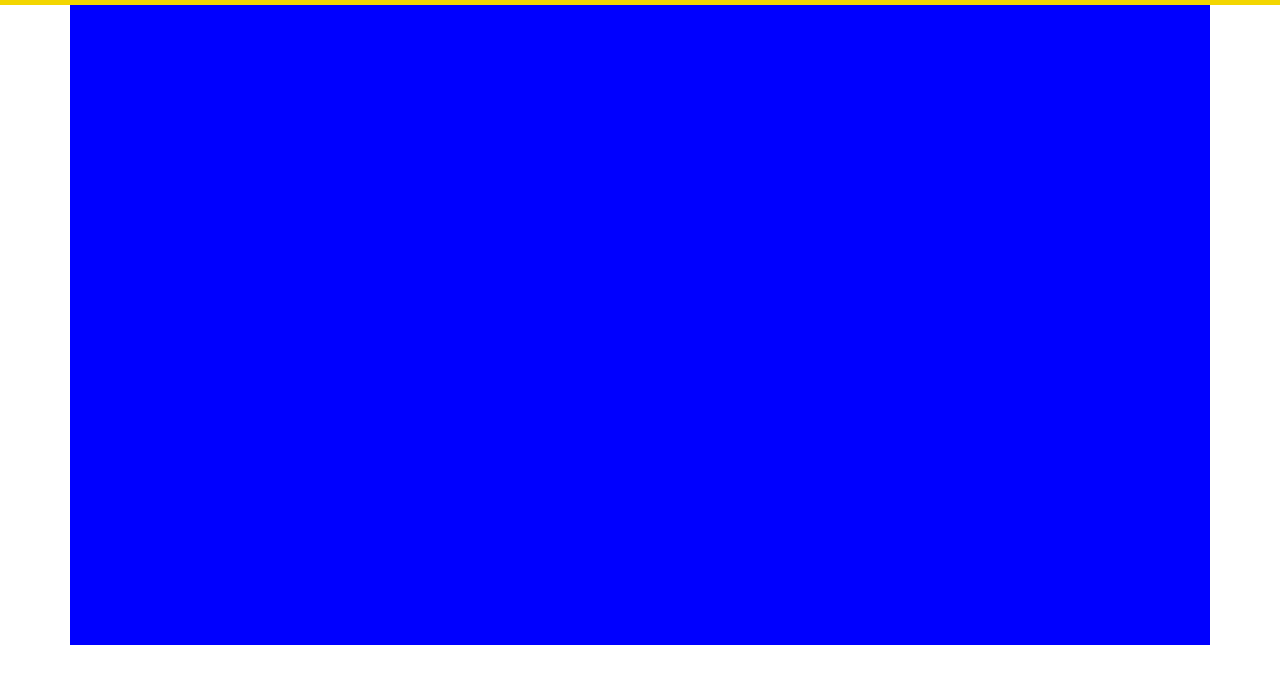
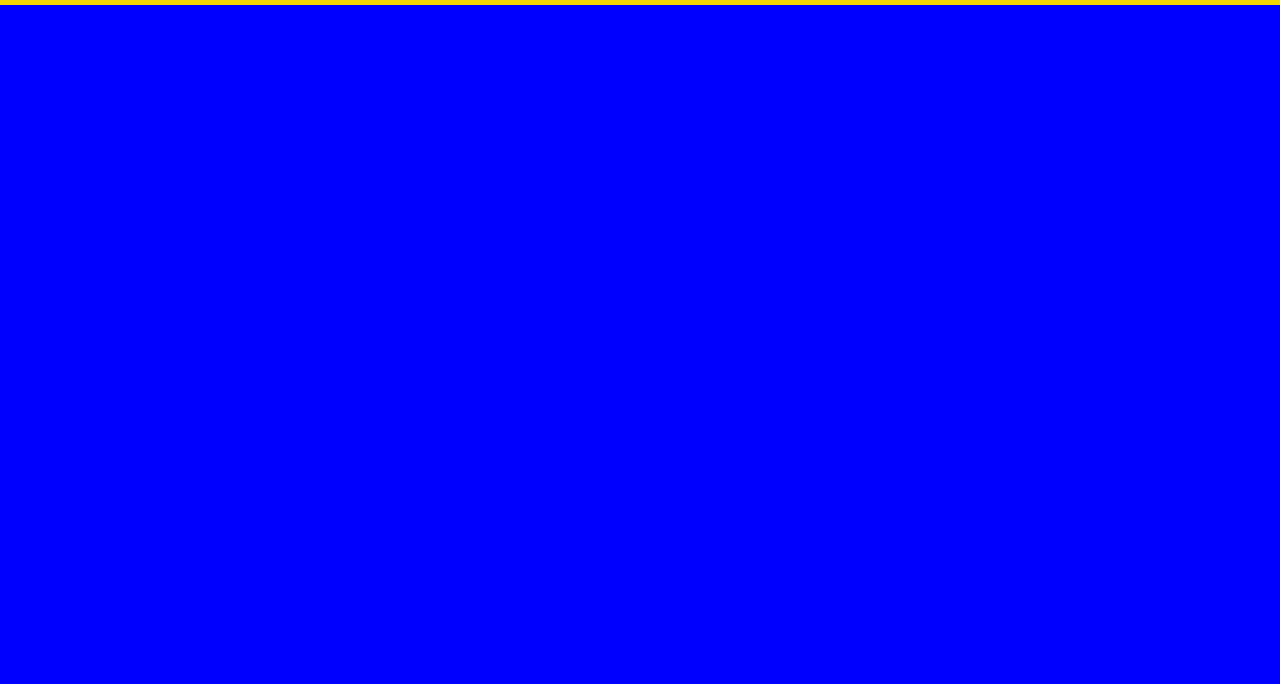
Before and after one commit to hi337/NPS, a plain HTML site: page index.html in a window 1280 px wide. Shown: the part 96-780 px from the top of the page. Drawn offline with nearby package versions, Linux system fonts and the light colour scheme.

Commit message:
Tue, Jul 18, 2023, 11:04 AM -06:00

```diff
--- a/index.html
+++ b/index.html
@@ -43,7 +43,7 @@
     <!-- Navbar end -->
 
     <!-- About Me -->
-    <div id="about_me" class="container-lg" style="background-color: blue; height: 80vh">
+    <div id="about_me" class="container-fluid" style="background-color: blue; height: 100vh">
     </div>
     <!-- About Me End -->
 
```
